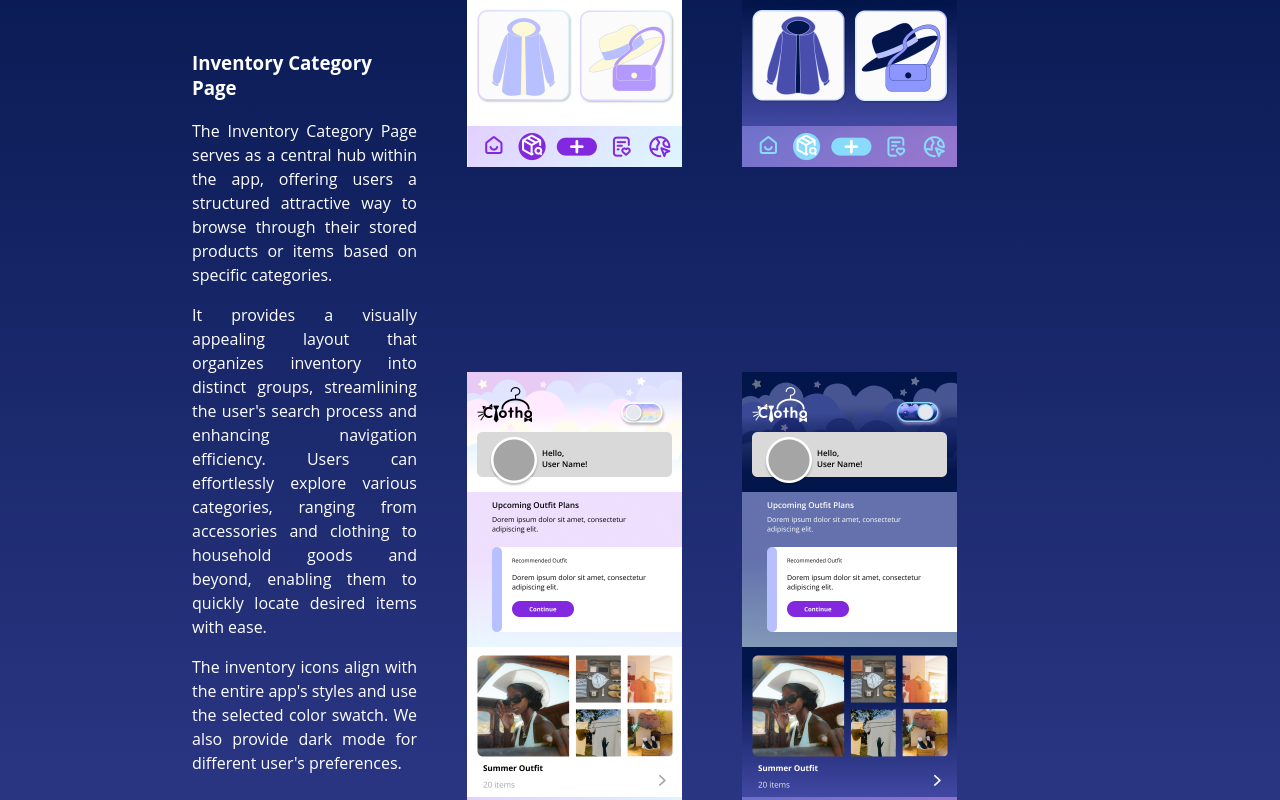
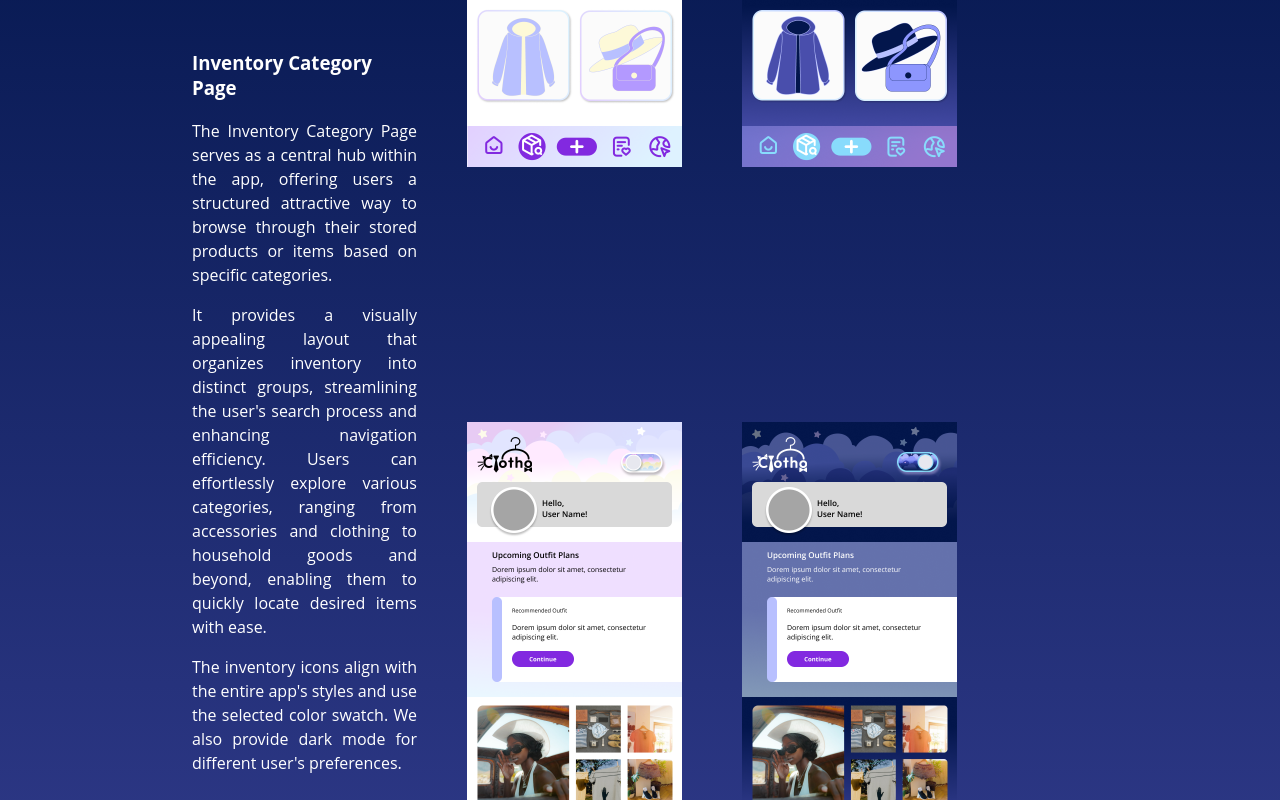
Before and after one commit to SamanthaYan298/Clotho, a Next.js app: page /Graphics in a window 1280 px wide. Shown: the part 4080-4880 px from the top of the page. Built offline with nearby package versions, Linux system fonts and the light colour scheme.

Commit message:
Update Graphics.module.css

```diff
--- a/styles/Graphics.module.css
+++ b/styles/Graphics.module.css
@@ -294,8 +294,3 @@
 .headline {
     padding-top: 160px;
 }
-
-.homePage {
-    position: relative;
-    top: -50px;
-}
```
